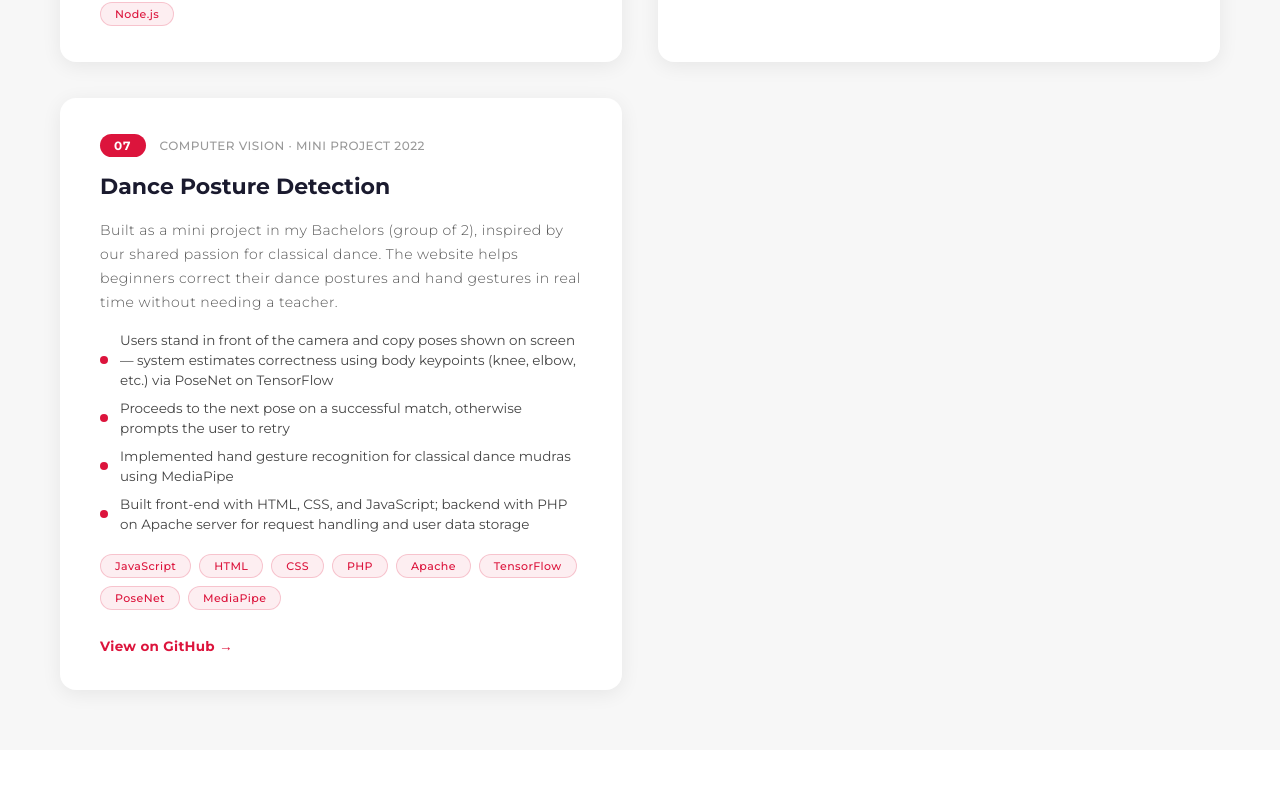
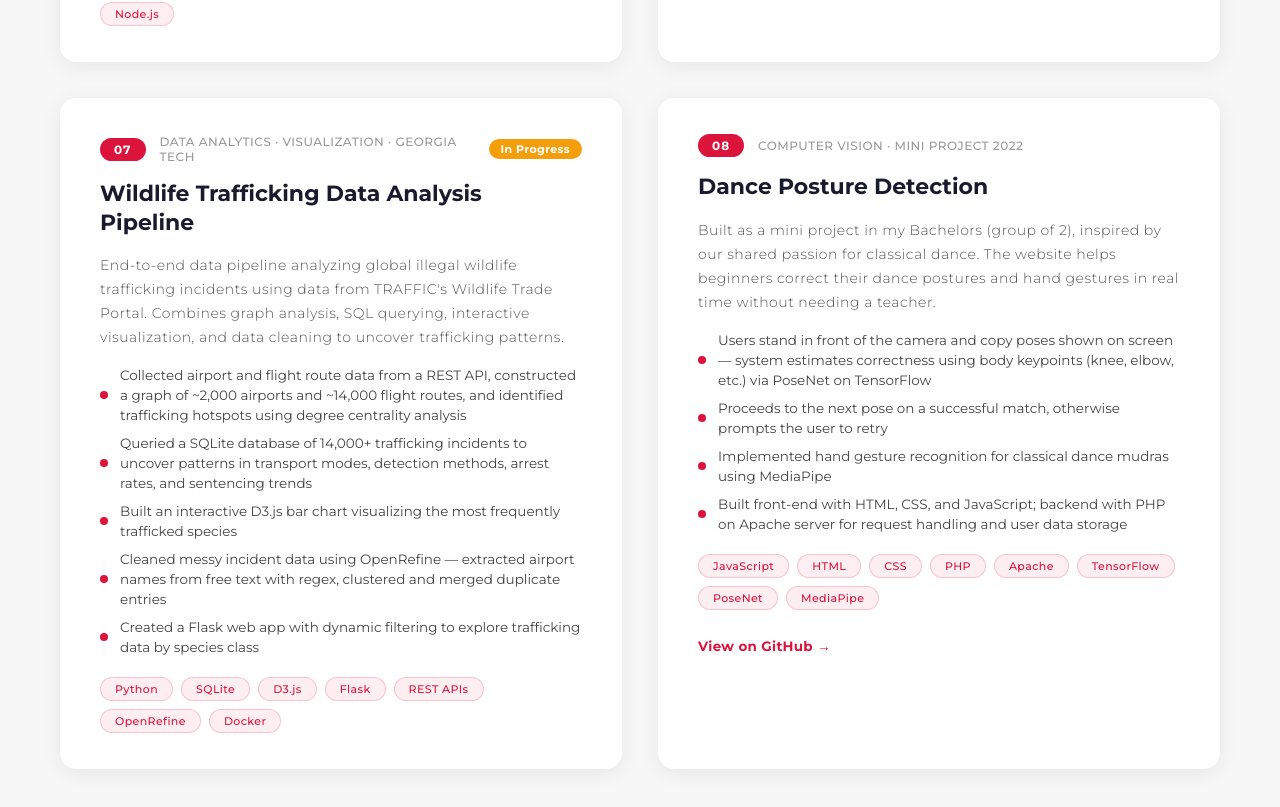
Before and after one commit to LishaRanganath/Lisha_Portfolio, a React (Create React App) app: page / in a window 1280 px wide. Shown: the part 4793-5600 px from the top of the page. Built offline with nearby package versions, Linux system fonts and the light colour scheme.

Commit message:
Wildlife tracking project added

```diff
--- a/src/components/Projects/Projects.jsx
+++ b/src/components/Projects/Projects.jsx
@@ -96,6 +96,21 @@ const projectsData = [
   },
   {
     number: '07',
+    title: 'Wildlife Trafficking Data Analysis Pipeline',
+    category: 'Data Analytics · Visualization · Georgia Tech',
+    status: 'In Progress',
+    desc: 'End-to-end data pipeline analyzing global illegal wildlife trafficking incidents using data from TRAFFIC\'s Wildlife Trade Portal. Combines graph analysis, SQL querying, interactive visualization, and data cleaning to uncover trafficking patterns.',
+    highlights: [
+      'Collected airport and flight route data from a REST API, constructed a graph of ~2,000 airports and ~14,000 flight routes, and identified trafficking hotspots using degree centrality analysis',
+      'Queried a SQLite database of 14,000+ trafficking incidents to uncover patterns in transport modes, detection methods, arrest rates, and sentencing trends',
+      'Built an interactive D3.js bar chart visualizing the most frequently trafficked species',
+      'Cleaned messy incident data using OpenRefine — extracted airport names from free text with regex, clustered and merged duplicate entries',
+      'Created a Flask web app with dynamic filtering to explore trafficking data by species class',
+    ],
+    tags: ['Python', 'SQLite', 'D3.js', 'Flask', 'REST APIs', 'OpenRefine', 'Docker'],
+  },
+  {
+    number: '08',
     title: 'Dance Posture Detection',
     category: 'Computer Vision · Mini Project 2022',
     desc: 'Built as a mini project in my Bachelors (group of 2), inspired by our shared passion for classical dance. The website helps beginners correct their dance postures and hand gestures in real time without needing a teacher.',
```
